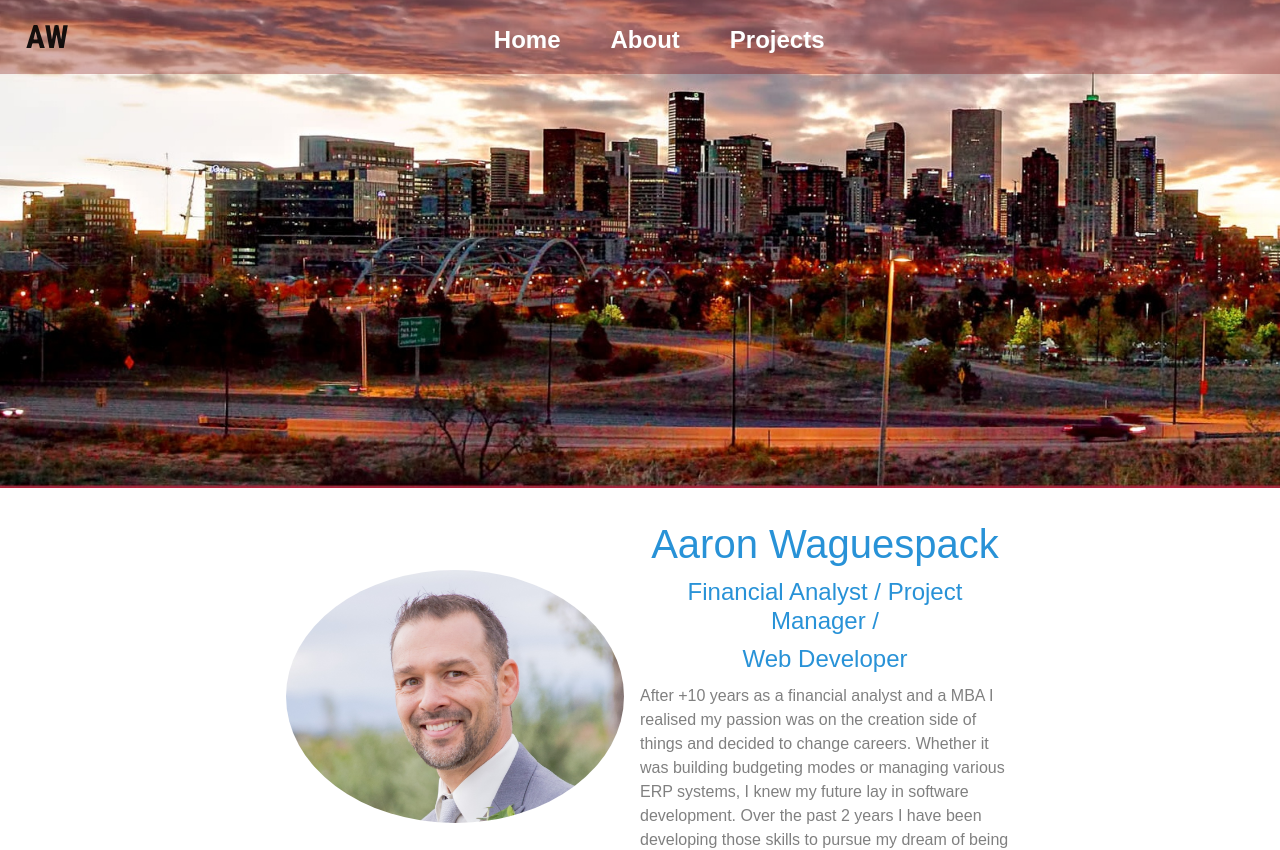
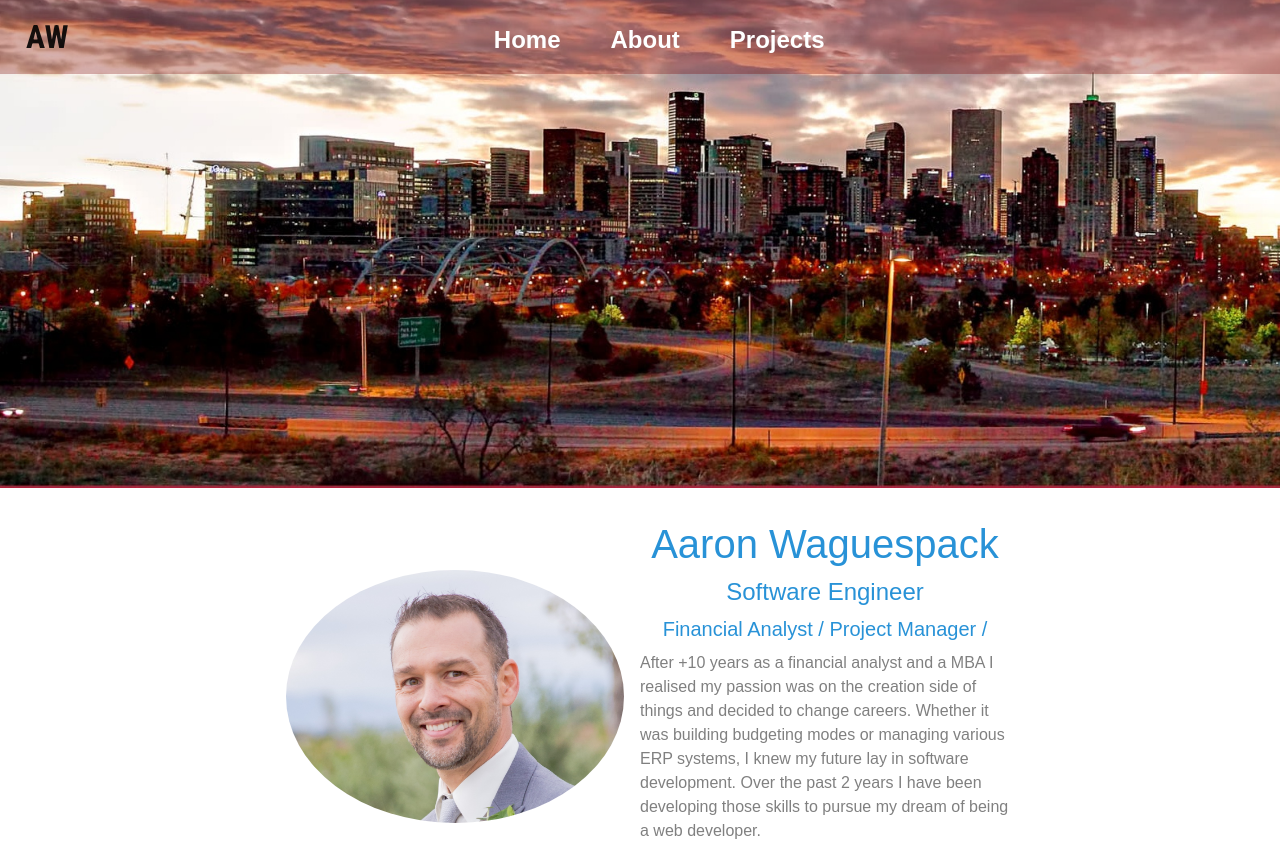
Before and after one commit to Aaron-Waguespack/resumelandingpage, a React (Create React App) app: page / in a window 1280 px wide. Shown: the top 850 px of the page. Built offline with nearby package versions, Linux system fonts and the light colour scheme.

Commit message:
change job names

```diff
--- a/src/components/home.js
+++ b/src/components/home.js
@@ -11,8 +11,9 @@ export default class Home extends Component {
           <Col  lg={12}>
             <Image src="assets/profile01.jpg" className="home-profile-pic" roundedCircle />
             <h1 className='title'>Aaron Waguespack</h1>
-            <h4 className='title'>Financial Analyst / Project Manager / </h4>
-            <h4 className='title'>Web Developer</h4>
+            <h4 className='title'>Software Engineer</h4>
+            <h5 className='title'>Financial Analyst / Project Manager / </h5>
+
             <p> After +10 years as a financial analyst and a MBA I realised my passion
               was on the creation side of things and decided to change careers.
               Whether it was building budgeting modes or managing various ERP systems,
```
